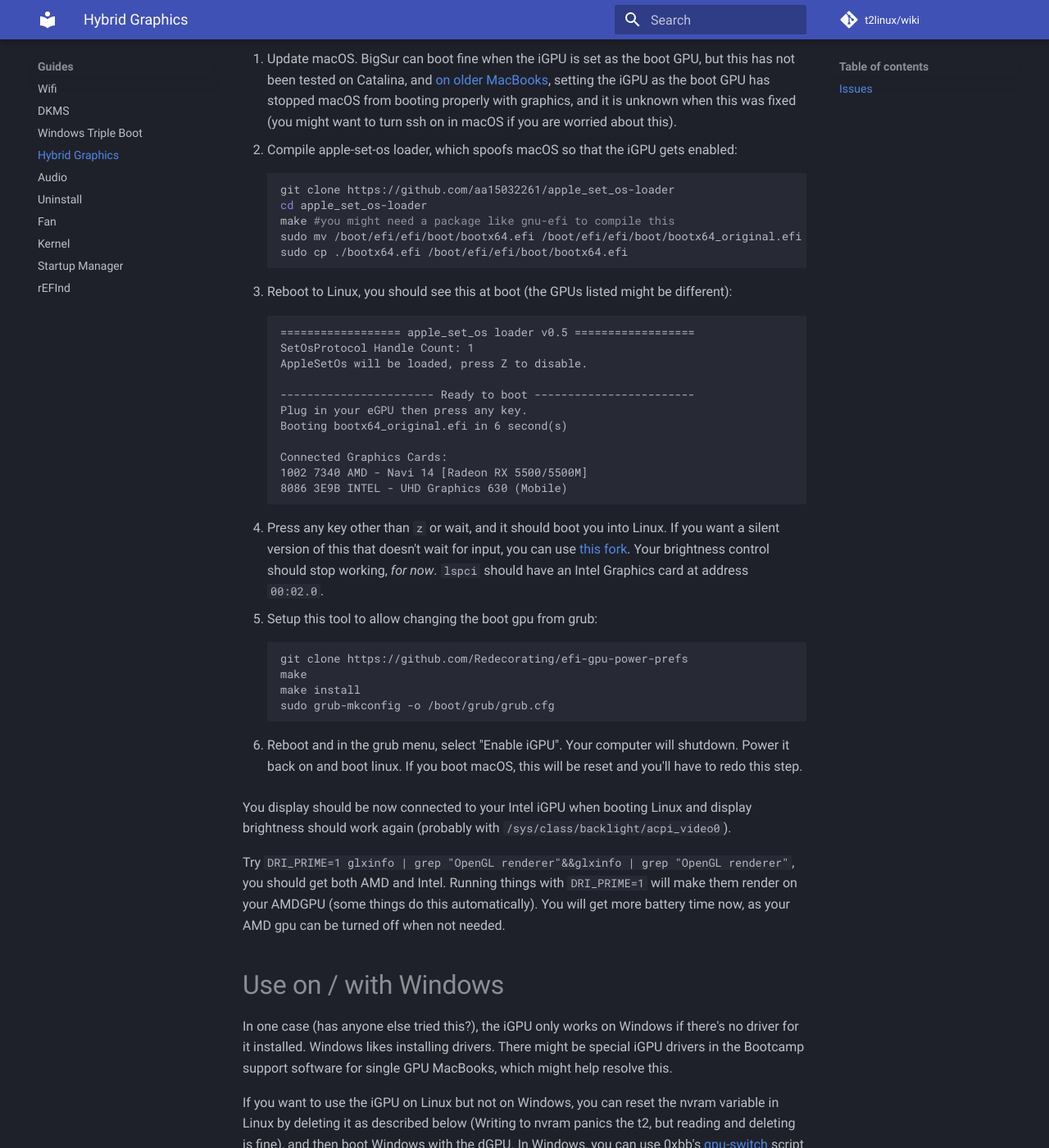
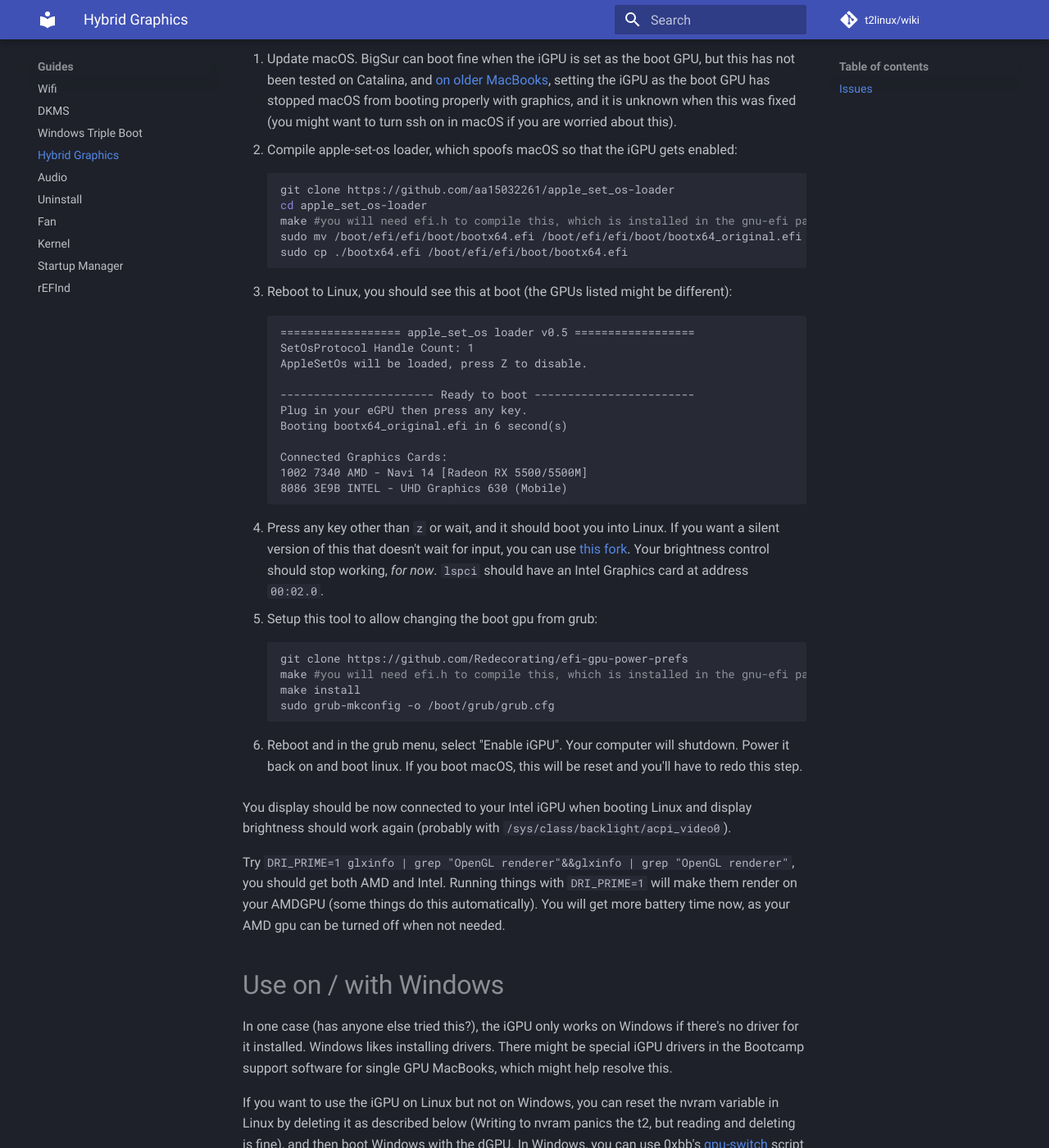
Before and after one commit to t2linux/wiki, an MkDocs documentation site: the page built from docs/guides/hybrid-graphics.md, in a window 1280 px wide and 1400 px high, scrolled down 776 px. Shown: the whole window at 82% size. Built offline with MkDocs 1.6.1 and Material for MkDocs 9.7.7, drawn with Linux system fonts in a browser that asks for light colours; comment, search, counter and statistics services are not loaded.

Commit message:
igpu: reminder to install gnu-efi

````diff
--- a/docs/guides/hybrid-graphics.md
+++ b/docs/guides/hybrid-graphics.md
@@ -17,7 +17,7 @@ This has been tested on the MacBookPro16,1 and the MacBookPro15,1. The 15,3 and
     ```sh
     git clone https://github.com/aa15032261/apple_set_os-loader
     cd apple_set_os-loader
-    make #you might need a package like gnu-efi to compile this
+    make #you will need efi.h to compile this, which is installed in the gnu-efi package in most distros
     sudo mv /boot/efi/efi/boot/bootx64.efi /boot/efi/efi/boot/bootx64_original.efi
     sudo cp ./bootx64.efi /boot/efi/efi/boot/bootx64.efi
     ```
@@ -43,7 +43,7 @@ This has been tested on the MacBookPro16,1 and the MacBookPro15,1. The 15,3 and
 
     ```sh
     git clone https://github.com/Redecorating/efi-gpu-power-prefs
-    make
+    make #you will need efi.h to compile this, which is installed in the gnu-efi package in most distros
     make install
     sudo grub-mkconfig -o /boot/grub/grub.cfg
     ```
````
